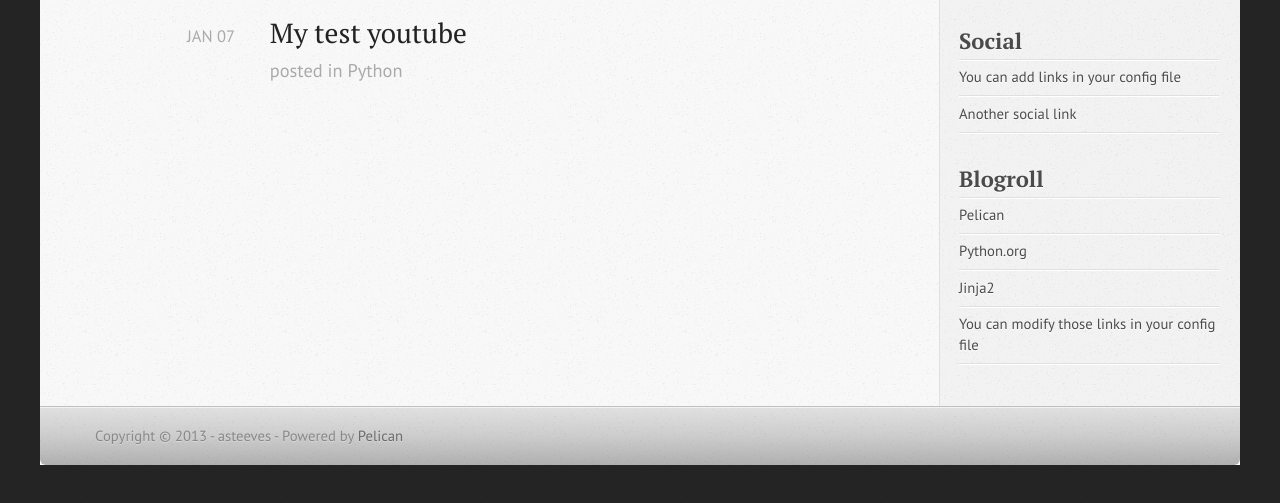
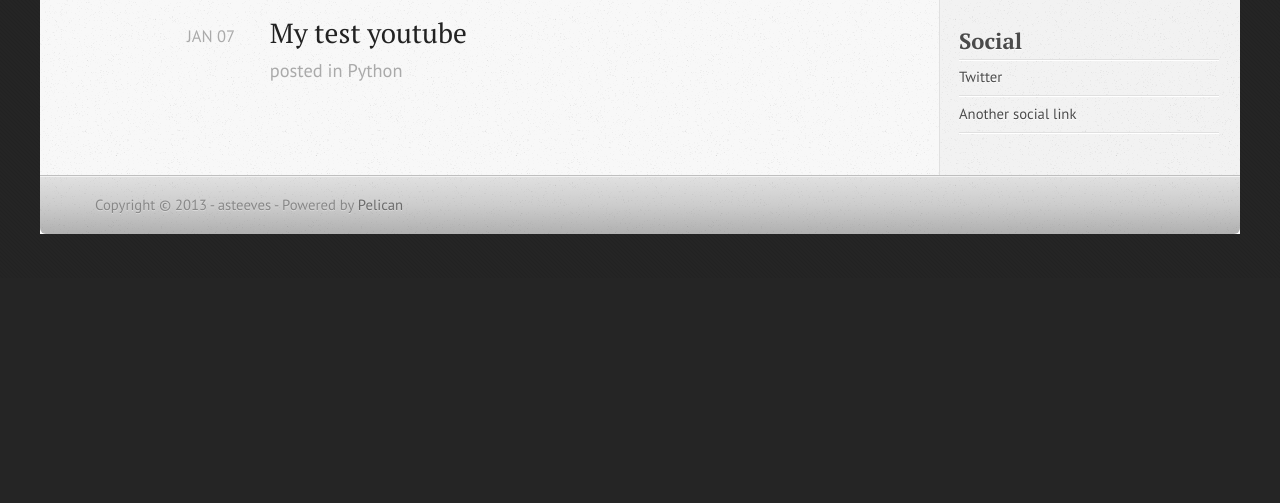
Before and after one commit to asteeves/asteeves.github.io, a plain HTML site: page archives.html in a window 1280 px wide. Shown: the part 571-1074 px from the top of the page. After the commit the page ends 849 px from the top, so only its background shows below. Drawn offline with nearby package versions, Linux system fonts and the light colour scheme; some packages are replaced by stand-ins of ours.

Commit message:
Update documentation

```diff
--- a/archives.html
+++ b/archives.html
@@ -1829,17 +1829,8 @@ jQuery(document).ready(function($) {
     <section>
         <h1>Social</h1>
         <ul>
-            <li><a href="#" target="_blank">You can add links in your config file</a></li>
+            <li><a href="https://twitter.com/SteevesLab" target="_blank">Twitter</a></li>
             <li><a href="#" target="_blank">Another social link</a></li>
-        </ul>
-    </section>
-    <section>
-        <h1>Blogroll</h1>
-        <ul>
-            <li><a href="http://getpelican.com/" target="_blank">Pelican</a></li>
-            <li><a href="http://python.org/" target="_blank">Python.org</a></li>
-            <li><a href="http://jinja.pocoo.org/" target="_blank">Jinja2</a></li>
-            <li><a href="#" target="_blank">You can modify those links in your config file</a></li>
         </ul>
     </section>
 
```
Also changed, not shown: author/asteeves.html (+1 -10 lines), authors.html (+1 -10 lines), categories.html (+1 -10 lines), category/python.html (+1 -10 lines), index.html (+1 -10 lines), my-test-notebook-post.html (+1 -10 lines), my-test-post.html (+1 -10 lines), my-test-youtube.html (+1 -10 lines), tag/pelican.html (+1 -10 lines), tag/publishing.html (+1 -10 lines), tags.html (+1 -10 lines).
